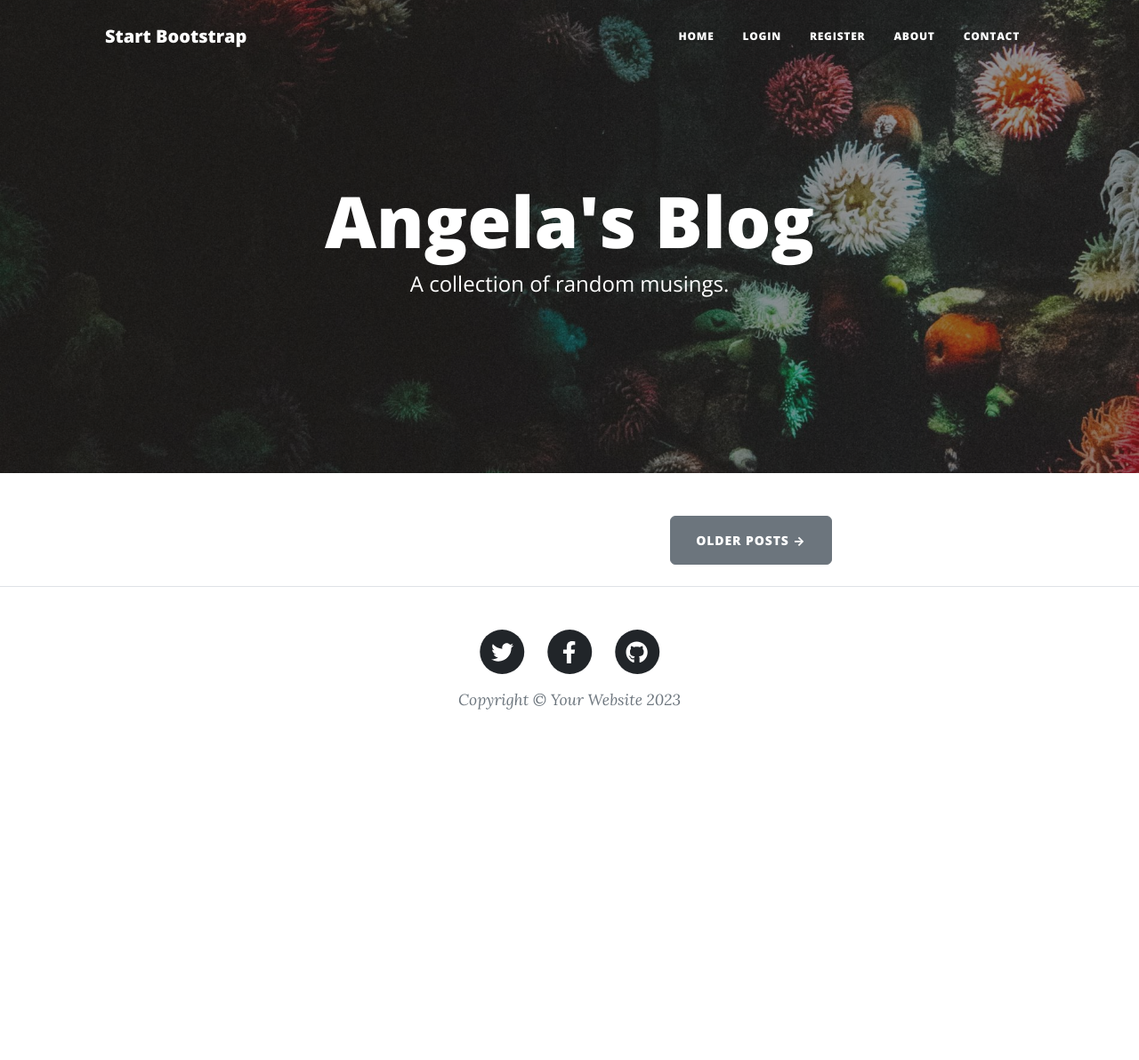
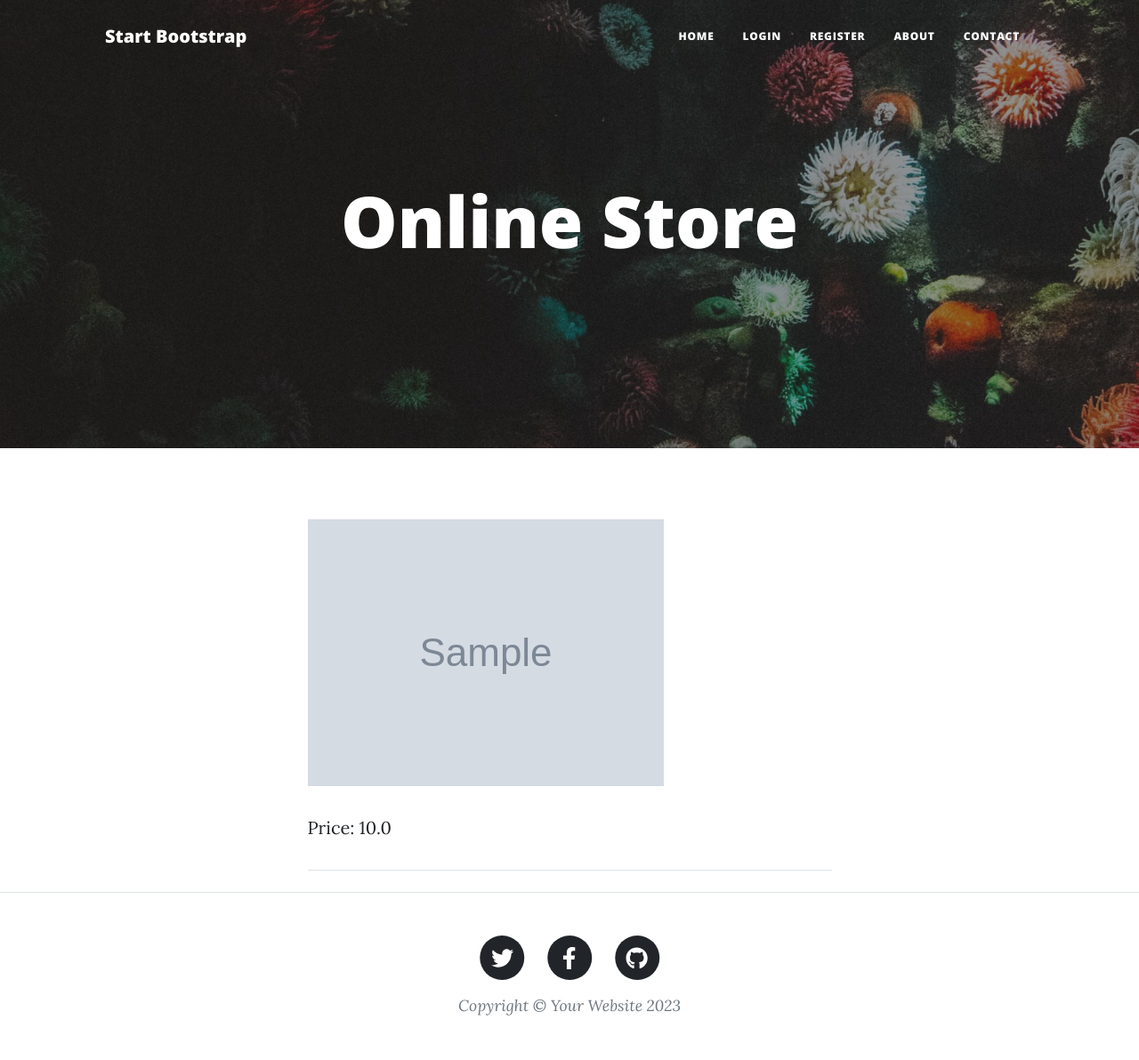
Before and after one commit to gh417q/Project15_WebStore, a Flask app: page / in a window 1280 px wide. Shown: the whole page at 89% size. Before the commit the page ends 798 px from the top, so only its background shows below. Run offline with Flask 3, Linux system fonts and the light colour scheme; tables that the repository leaves empty hold one stand-in row (values such as "Sample post"); grey boxes marked "Sample" are stand-in pictures; parts of the project's set-up code (start-up, migrations or seed data) failed here and were passed over; some libraries are stand-ins or nearby versions.

Commit message:
all templates except view cart and view orders history

```diff
--- a/forms.py
+++ b/forms.py
@@ -1,6 +1,6 @@
 from flask_wtf import FlaskForm
 from wtforms import StringField, IntegerField, FloatField, PasswordField, SubmitField
-from wtforms.validators import DataRequired, Email
+from wtforms.validators import DataRequired, Email  # requires "pip install email_validator"
 
 
 class RegisterForm(FlaskForm):
--- a/main.py
+++ b/main.py
@@ -1,5 +1,5 @@
 from datetime import date
-from flask import Flask, abort, render_template, redirect, url_for, flash
+from flask import Flask, abort, render_template, redirect, url_for, flash, send_from_directory, request
 from flask_bootstrap import Bootstrap5
 from flask_gravatar import Gravatar
 from flask_login import UserMixin, login_user, LoginManager, current_user, login_required, logout_user
@@ -27,6 +27,8 @@ pip3 install -r requirements.txt
 This will install the packages from the requirements.txt for this project.
 '''
 
+IMAGE_DIR = "static/assets/img"
+
 app = Flask(__name__)
 app.config['SECRET_KEY'] = os.environ['SECRET_KEY']
 Bootstrap5(app)
@@ -44,7 +46,7 @@ class Base(DeclarativeBase):
     pass
 
 
-app.config['SQLALCHEMY_DATABASE_URI'] = 'sqlite:///posts.db'
+app.config['SQLALCHEMY_DATABASE_URI'] = 'sqlite:///online_store.db'
 db = SQLAlchemy(model_class=Base)
 db.init_app(app)
 
@@ -78,6 +80,7 @@ class Order(db.Model):
 
 class OrderItems(db.Model):
     __tablename__ = "order_items"
+    id = mapped_column(Integer, primary_key=True)
     order_id = mapped_column(ForeignKey("orders.id"))
     item_id = mapped_column(ForeignKey("items.id"))
     number_ordered = mapped_column(Integer, default=1, nullable=False)
@@ -122,7 +125,7 @@ def register():
         db.session.add(new_user)
         db.session.commit()
         login_user(new_user)  # flask_login method, so it can proceed where "login is required" and be traced
-        return redirect(url_for('get_all_posts'))  # home
+        return redirect(url_for('get_all_items'))  # home
     return render_template("register.html", form=form)
 
 
@@ -139,7 +142,7 @@ def login():
             flash("Login unsuccessful, please register or try again.")
             return redirect(url_for('login'))
         login_user(user)  # flask_login method, so it can proceed where "login is required" and be traced
-        return redirect(url_for('get_all_posts'))  # home
+        return redirect(url_for('get_all_items'))  # home
     return render_template("login.html", form=form)
 
 
@@ -147,7 +150,7 @@ def login():
 @login_required
 def logout():
     logout_user()
-    return redirect(url_for('get_all_posts'))
+    return redirect(url_for('get_all_items'))
 
 
 # Use a decorator so only an admin user can add a new item to stock
@@ -156,18 +159,44 @@ def logout():
 def add_new_item_to_stock():
     form = AddItemForm()
     if form.validate_on_submit():
-        db.session.add(Item(name=form.name.data, price=form.price.data, image=form.image.data))
+        db.session.add(Item(name=form.name.data, price=form.price.data, image=form.image.data, in_stock=form.amount.data))
         db.session.commit()
         return redirect(url_for("get_all_items"))
-    return render_template("add-item.html", form=form)
+    return render_template("add-item.html", form=form, is_edit=False)
+
+
+
+# Only an admin user can edit item
+@app.route("/edit-item/<int:item_id>", methods=["GET", "POST"])
+@admin_only
+def edit_item(item_id):
+    item = db.get_or_404(Item, item_id)
+    edit_form = AddItemForm(
+        name=item.name,
+        price=item.price,
+        image=item.image,
+        in_stock=item.in_stock,
+    )
+    if edit_form.validate_on_submit():
+        item.name = edit_form.name.data
+        item.price = edit_form.price.data
+        item.image = edit_form.image.data
+        item.in_stock = edit_form.amount.data
+        db.session.commit()
+        return redirect(url_for("get_all_items"))
+    return render_template("add-item.html", form=edit_form, is_edit=True)
 
 
 # Use a decorator so only an admin user can delete item
-@app.route("/delete/<int:item_id>")
+@app.route("/update_item/<int:item_id>")
 @admin_only
-def delete_item(item_id: int):
+def update_item_availability(item_id: int):
+    # Mark as unavailable (in_stock = -1), can't just delete, it may be in existing orders / history
     item_to_delete = db.get_or_404(Item, item_id)
-    db.session.delete(item_to_delete)
+    if item_to_delete.in_stock == -1:
+        item_to_delete.in_stock = 0
+    else:
+        item_to_delete.in_stock = -1
     db.session.commit()
     return redirect(url_for('get_all_items'))
 
@@ -176,29 +205,38 @@ def delete_item(item_id: int):
 def get_all_items():
     result = db.session.execute(db.select(Item))
     items = result.scalars().all()
-    cart_id = -1
+    cart_id = 0
     if current_user.is_authenticated:
-        user_cart = db.session.execute(db.select(Order).where(Order.customer_id == current_user.get_id()))\
-            .where(Order.date.is_(null())).scalar()
+        user_cart = db.session.execute(db.select(Order).where(Order.customer_id == current_user.get_id())\
+            .where(Order.order_date.is_(null()))).scalar()
         if user_cart is not None:
             cart_id = user_cart.id
-    return render_template("index.html", all_items=items, cart_id = cart_id)
+    return render_template("index.html", all_items=items, cart_id=cart_id)
 
 
 # Allow logged-in users to add items to cart
-@app.route("/cart/<int:cart_id/int:item_id>/<int:amount>", methods=["GET", "POST"])
+@app.route("/cart/<int:cart_id>", methods=["POST"])
 @login_required
-def add_to_cart(cart_id: int, item_id: int, amount: int):
+def add_to_cart(cart_id: int):
+    print("Adding item")
+    item_id = request.values.get("item_id")
+    print(f"Item ID: {item_id}")
+    amount = int(request.values.get("amount"))
     item = db.get_or_404(Item, item_id)
     number_in_stock = item.in_stock
     if number_in_stock == 0:
+        flash("Sorry, this item is currently not available.")
+        return redirect(url_for('get_all_items'))
+    if number_in_stock == -1:
         flash("Sorry, this item is no longer available.")
         return redirect(url_for('get_all_items'))
     # user_cart =\
     #     db.session.execute(db.select(Order).where(Order.customer_id == user_id)).where(Order.date.is_(null())).scalar()
     # if user_cart is None:  # first item in new cart
-    if cart_id == -1:
-        db.session.add(Order(customer_id=current_user.get_id()))
+    if cart_id == 0:
+        new_cart = Order(customer_id=current_user.get_id())
+        db.session.add(new_cart)
+        cart_id = new_cart.id
     if amount > number_in_stock:
         flash(f"Only {number_in_stock} items available.")
         amount = number_in_stock
@@ -215,7 +253,7 @@ def view_cart(cart_id: int):
     # user_cart =\
     #     db.session.execute(db.select(Order).where(Order.customer_id == user_id)).where(Order.date.is_(null())).scalar()
     # if user_cart is None:
-    if cart_id == -1:
+    if cart_id == 0:
         flash("Your cart is empty.")
         return redirect(url_for('get_all_items'))
     cart_items = db.session.execute(db.select(OrderItems).where(OrderItems.order_id == cart_id))
@@ -272,5 +310,10 @@ def contact():
     return render_template("contact.html")
 
 
+@app.route('/item/<filename>')
+def send_uploaded_file(filename=''):
+    return send_from_directory(IMAGE_DIR, filename)
+
+
 if __name__ == "__main__":
     app.run(debug=True, port=5002)
--- a/templates/header.html
+++ b/templates/header.html
@@ -62,7 +62,7 @@
             <li class="nav-item">
               <a
                 class="nav-link px-lg-3 py-3 py-lg-4"
-                href="{{ url_for('get_all_posts') }}"
+                href="{{ url_for('get_all_items') }}"
                 >Home</a
               >
             </li>
--- a/templates/index.html
+++ b/templates/index.html
@@ -9,8 +9,7 @@
     <div class="row gx-4 gx-lg-5 justify-content-center">
       <div class="col-md-10 col-lg-8 col-xl-7">
         <div class="site-heading">
-          <h1>Angela's Blog</h1>
-          <span class="subheading">A collection of random musings.</span>
+          <h1>Online Store</h1>
         </div>
       </div>
     </div>
@@ -20,43 +19,49 @@
 <div class="container px-4 px-lg-5">
   <div class="row gx-4 gx-lg-5 justify-content-center">
     <div class="col-md-10 col-lg-8 col-xl-7">
-      <!-- Post preview-->
-      {% for post in all_posts %}
+      <!-- Items -->
+      {% for item in all_items %}
+        <!-- Only admin can view unavailable items -->
+        {% if item.in_stock != -1 or current_user.get_id() == "1" %}
       <div class="post-preview">
-        <a href="{{ url_for('show_post', post_id=post.id) }}">
-          <h2 class="post-title">{{ post.title }}</h2>
-          <h3 class="post-subtitle">{{ post.subtitle }}</h3>
-        </a>
-        <p class="post-meta">
-          Posted by
-          <a href="#">{{post.author.name}}</a>
-          on {{post.date}}
-          <!-- TODO: Only show delete button if user id is 1 (admin user) -->
+        <p><img src="{{url_for('send_uploaded_file', filename=item.image)}}"></p>
+        <p>Price: {{item.price}}</p>
+          {% if item.in_stock == 0 %}
+        <p>Out of Stock</p>
+          {% elif current_user.is_authenticated %}
+        <form action="{{url_for('add_to_cart', cart_id=cart_id)}}" method="post" id="add_to_cart_{{item.id}}">
+          <input type="hidden" id="add_item_{{item.id}}" name="item_id" value="{{item.id}}">
+          <input type="number" id="amount_{{item.id}}" name="amount" value="1" min="0" max="{{item.in_stock}}" step="1" />
+        </form>
+        <button type="submit" form="add_to_cart_{{item.id}}" value="Submit">
+          Add to cart
+        </button>
+          {% endif %}
+        <!-- Only admin can delete the item -->
           {% if current_user.get_id() == "1" %}
-          <a href="{{url_for('delete_post', post_id=post.id) }}">✘</a>
+        <form action="{{url_for('edit_item', item_id=item.id)}}" method="get" id="edit_{{item.id}}">
+          <input type="hidden" id="edit_item_{{item.id}}" name="item_id" value="{{item.id}}">
+        </form>
+        <button type="submit" form="edit_{{item.id}}" value="Submit">Edit</button>
+        <input type="checkbox"
+            {% if item.in_stock != -1 %}
+              checked
+            {% endif %}
+              onchange="window.location.href='{{ url_for('update_item_availability', item_id=item.id) }}'">
           {% endif %}
-        </p>
-      </div>
+       </div>
       <!-- Divider-->
       <hr class="my-4" />
+        {% endif %}
       {% endfor %}
-
-      <!-- New Post -->
-      <!-- TODO: Only show Create Post button if user id is 1 (admin user) -->
-          {% if current_user.get_id() == "1" %}
+      <!-- Only admin can add new item -->
+      {% if current_user.get_id() == "1" %}
       <div class="d-flex justify-content-end mb-4">
-        <a
-          class="btn btn-primary float-right"
-          href="{{url_for('add_new_post')}}"
-          >Create New Post</a
-        >
+        <a class="btn btn-primary float-right" href="{{url_for('add_new_item_to_stock')}}">
+          Add New Item
+        </a>
       </div>
-          {% endif %}
-
-      <!-- Pager-->
-      <div class="d-flex justify-content-end mb-4">
-        <a class="btn btn-secondary text-uppercase" href="#!">Older Posts →</a>
-      </div>
+      {% endif %}
     </div>
   </div>
 </div>
```
Also changed, not shown: templates/add-item.html (renamed from templates/make-post.html, +3 -7 lines).
